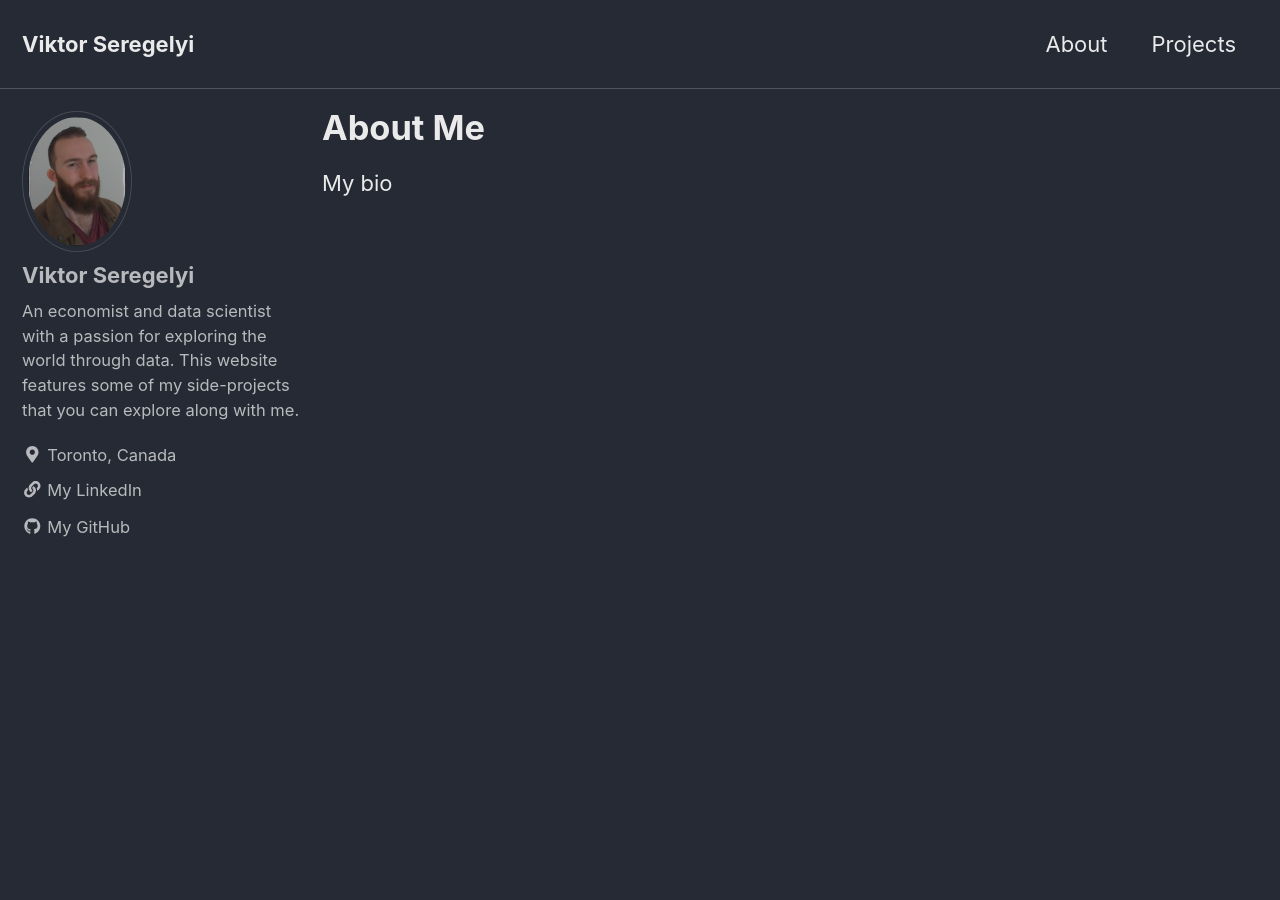
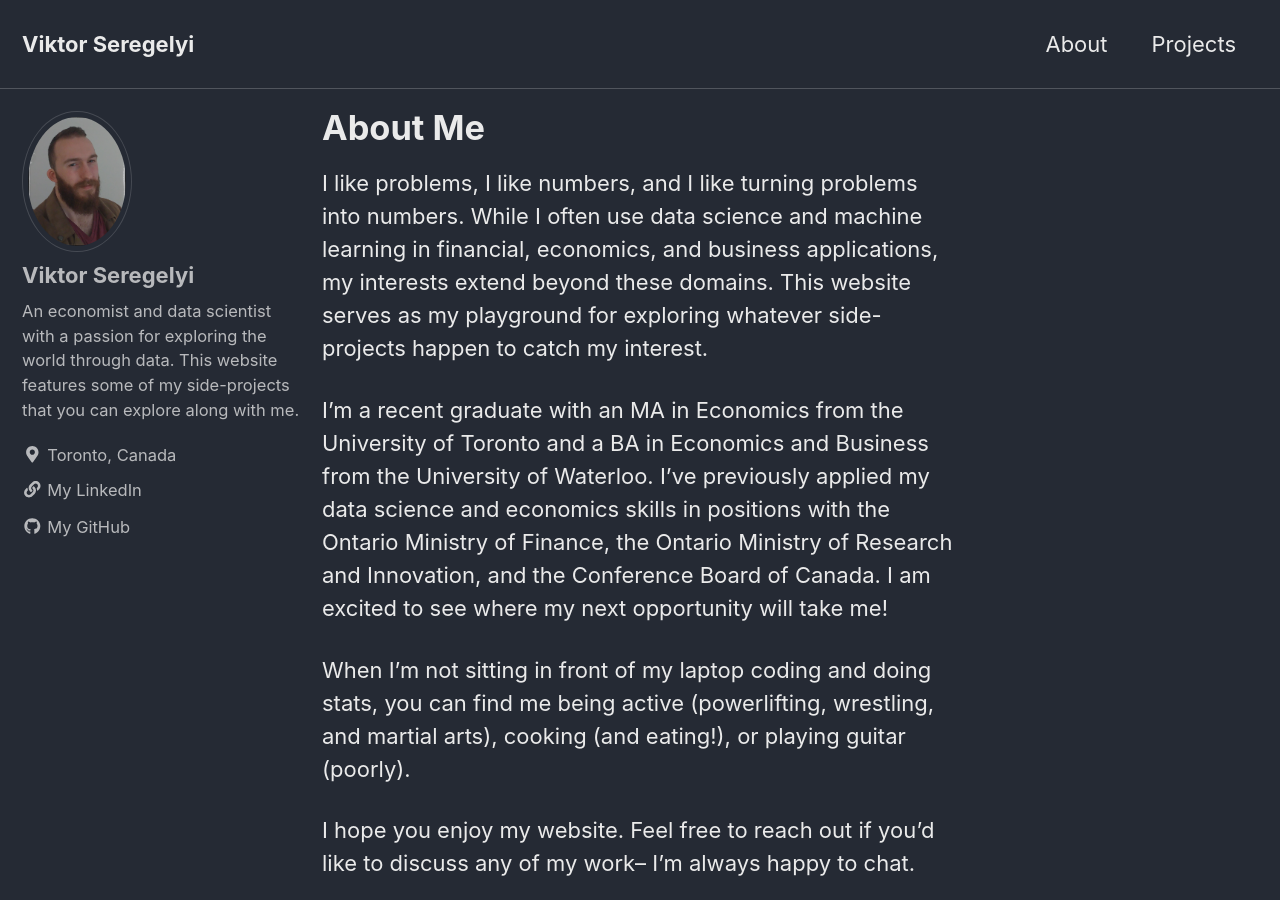
Before and after one commit to ViktorSeregelyi/ViktorSeregelyi.github.io, a Jekyll site: the page built from _pages/about.md, in a window 1280 px wide and 900 px high. Built offline with Jekyll 4.4.1, drawn with Linux system fonts in a browser that asks for light colours; cached includes are drawn as plain includes; nearby versions of some CDN libraries.

Commit message:
Update about.md

```diff
--- a/_pages/about.md
+++ b/_pages/about.md
@@ -4,5 +4,12 @@ title: "About Me"
 permalink: /about/
 author_profile: true
 ---
+I like problems, I like numbers, and I like turning problems into numbers. While I often use data science and machine learning in financial, economics, and business applications, my interests extend beyond these domains. This website serves as my playground for exploring whatever side-projects happen to catch my interest.
 
-My bio
+I'm a recent graduate with an MA in Economics from the University of Toronto and a BA in Economics and Business from the University of Waterloo. I've previously applied my data science and economics skills in positions with the Ontario Ministry of Finance, the Ontario Ministry of Research and Innovation, and the Conference Board of Canada. I am excited to see where my next opportunity will take me!
+
+When I'm not sitting in front of my laptop coding and doing stats, you can find me being active (powerlifting, wrestling, and martial arts), cooking (and eating!), or playing guitar (poorly).
+
+I hope you enjoy my website. Feel free to reach out if you'd like to discuss any of my work-- I'm always happy to chat.
+
+Viktor
```
